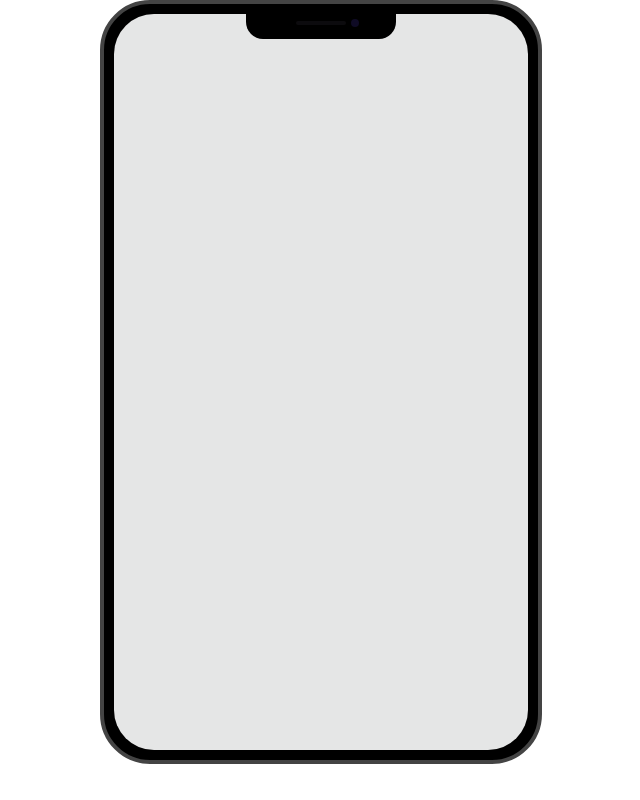
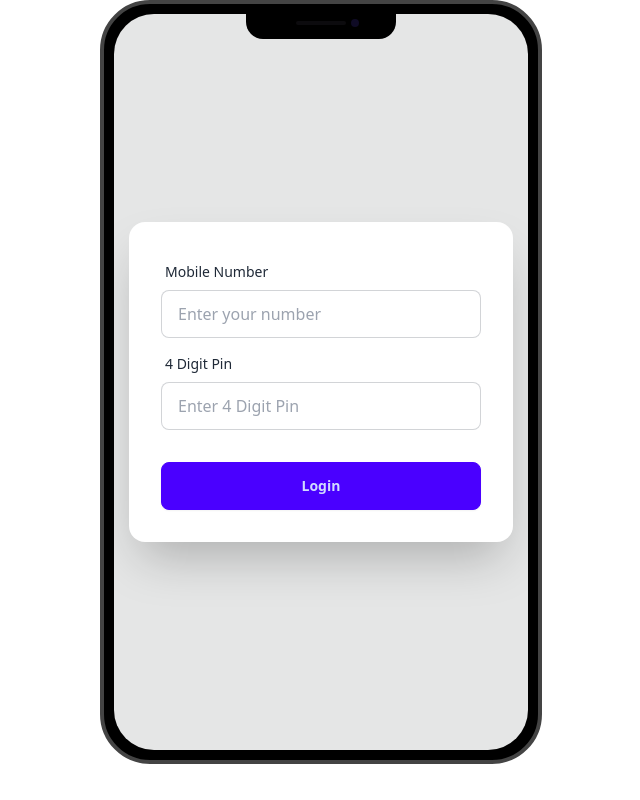
Before and after one commit to Sumaiya215/payoo-mfs, a plain HTML site: page index.html in a window 1280 px wide. Shown: the whole page, without its empty margins (319-959 px from the left). Drawn offline with nearby package versions, Linux system fonts and the light colour scheme.

Commit message:
added simple login handler and prevent default

```diff
--- a/index.html
+++ b/index.html
@@ -12,10 +12,36 @@
         <div class="mockup-phone">
             <div class="camera"></div>
             <div class="display">
-              <div class="artboard artboard-demo phone-3"></div>
+              <div class="artboard artboard-demo phone-3">
+                <!-- login section -->
+                <div class="card bg-base-100 w-full max-w-sm shrink-0 shadow-2xl">
+                    <form class="card-body">
+                      <div class="form-control">
+                        <label class="label">
+                          <span  class="label-text">Mobile Number</span>
+                        </label>
+                        <input id="phone-number" type="text" placeholder="Enter your number" class="input input-bordered" required />
+                      </div>
+                      <div class="form-control">
+                        <label class="label">
+                          <span class="label-text">4 Digit Pin</span>
+                        </label>
+                        <input type="password" placeholder="Enter 4 Digit Pin" class="input input-bordered" required />
+                        <!-- <label class="label">
+                          <a href="#" class="label-text-alt link link-hover">Forgot password?</a>
+                        </label> -->
+                      </div>
+                      <div class="form-control mt-6">
+                        <button id="button-login" class="btn btn-primary">Login</button>
+                      </div>
+                    </form>
+                  </div>
+              </div>
             </div>
           </div>
     </main>
 
+    <script src="js/login.js"></script>
+
 </body>
 </html>
--- /dev/null
+++ b/js/login.js
@@ -0,0 +1,13 @@
+// console.log("Button clicking file added");
+// step-1: set event handler
+document.getElementById('button-login').
+addEventListener('click',function(event){
+
+// step-2: prevent default behavior (prevent reloading browser)
+    event.preventDefault();
+    console.log("Login Button clicked");
+
+// step-3: get the phone number
+    const phoneNumber = document.getElementById('phone-number').value;
+    console.log(phoneNumber);
+})
```
